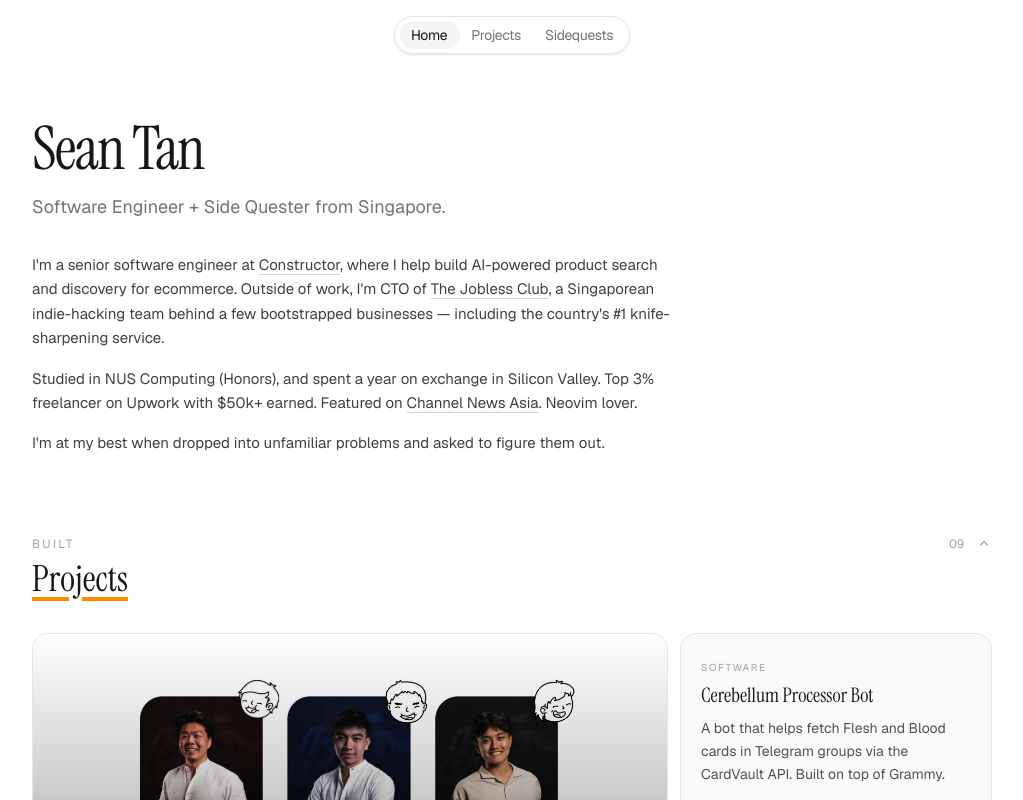
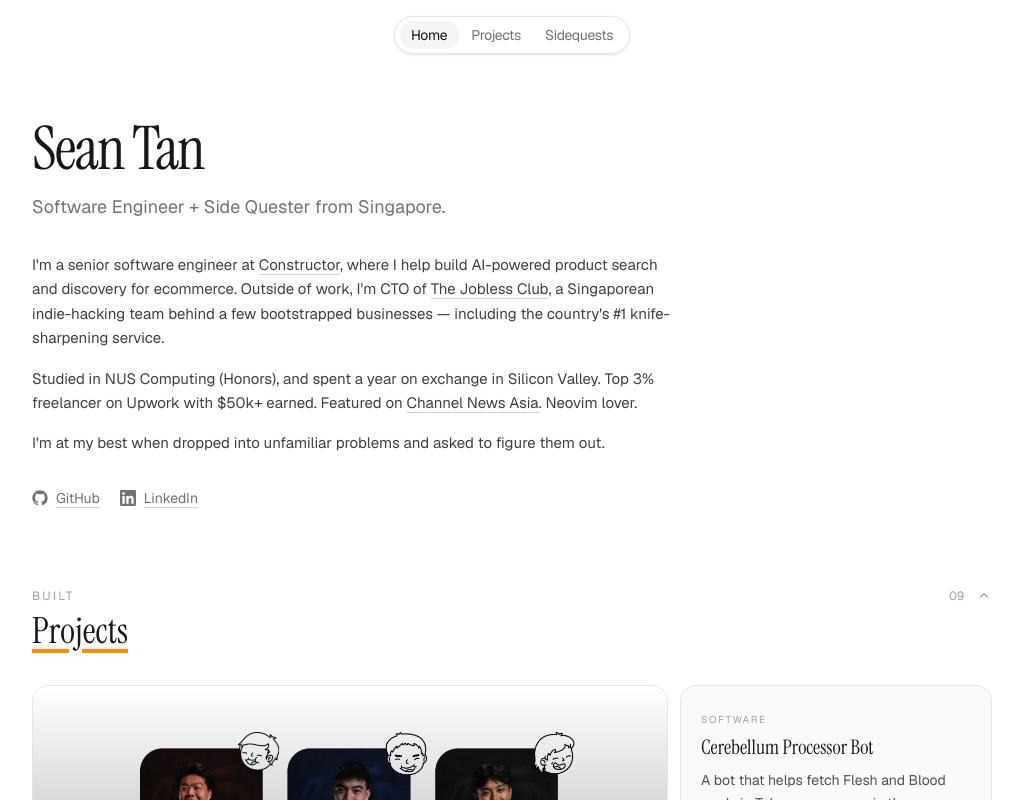
Before and after one commit to seantanyurong/seantanyurong_website, a Next.js app: page / in a window 1280 px wide. Shown: the top 800 px of the page, without its empty margins (128-1151 px from the left). Built offline with nearby package versions, Linux system fonts and the light colour scheme.

Commit message:
feat: add github and linkedin

```diff
--- a/src/components/Hero.tsx
+++ b/src/components/Hero.tsx
@@ -54,6 +54,60 @@ export function Hero() {
           figure them out.
         </p>
       </div>
+      <div className="mt-8 flex flex-wrap items-center gap-5 text-sm text-neutral-500">
+        <a
+          href="https://github.com/seantanyurong"
+          target="_blank"
+          rel="noreferrer"
+          className="group inline-flex items-center gap-2 transition-colors hover:text-neutral-900"
+        >
+          <GitHubMark className="h-4 w-4" />
+          <span className="underline decoration-neutral-300 underline-offset-4 transition-colors group-hover:decoration-neutral-900">
+            GitHub
+          </span>
+        </a>
+        <a
+          href="https://www.linkedin.com/in/seantanyurong/"
+          target="_blank"
+          rel="noreferrer"
+          className="group inline-flex items-center gap-2 transition-colors hover:text-neutral-900"
+        >
+          <LinkedInMark className="h-4 w-4" />
+          <span className="underline decoration-neutral-300 underline-offset-4 transition-colors group-hover:decoration-neutral-900">
+            LinkedIn
+          </span>
+        </a>
+      </div>
     </section>
   );
 }
+
+/* Brand marks — Heroicons doesn't ship these, so we inline minimal SVGs.
+   Both use currentColor so they pick up the link's text color on hover. */
+function GitHubMark({ className }: { className?: string }) {
+  return (
+    <svg
+      xmlns="http://www.w3.org/2000/svg"
+      viewBox="0 0 24 24"
+      fill="currentColor"
+      className={className}
+      aria-hidden="true"
+    >
+      <path d="M12 .5C5.65.5.5 5.65.5 12c0 5.08 3.29 9.39 7.86 10.91.58.1.79-.25.79-.56v-2.03c-3.2.69-3.87-1.36-3.87-1.36-.52-1.32-1.27-1.67-1.27-1.67-1.04-.71.08-.7.08-.7 1.15.08 1.76 1.18 1.76 1.18 1.02 1.76 2.69 1.25 3.35.96.1-.74.4-1.25.73-1.54-2.55-.29-5.24-1.28-5.24-5.68 0-1.26.45-2.28 1.18-3.08-.12-.29-.51-1.46.11-3.04 0 0 .96-.31 3.15 1.18.91-.25 1.89-.38 2.86-.39.97.01 1.95.14 2.86.39 2.18-1.49 3.14-1.18 3.14-1.18.63 1.58.23 2.75.12 3.04.74.8 1.18 1.82 1.18 3.08 0 4.41-2.69 5.39-5.25 5.67.41.36.78 1.05.78 2.12v3.14c0 .31.21.67.8.56C20.22 21.38 23.5 17.08 23.5 12 23.5 5.65 18.35.5 12 .5z" />
+    </svg>
+  );
+}
+
+function LinkedInMark({ className }: { className?: string }) {
+  return (
+    <svg
+      xmlns="http://www.w3.org/2000/svg"
+      viewBox="0 0 24 24"
+      fill="currentColor"
+      className={className}
+      aria-hidden="true"
+    >
+      <path d="M20.45 20.45h-3.55v-5.57c0-1.33-.03-3.04-1.86-3.04-1.86 0-2.14 1.45-2.14 2.95v5.66H9.35V9h3.41v1.56h.05c.48-.9 1.64-1.86 3.37-1.86 3.6 0 4.27 2.37 4.27 5.45v6.3zM5.34 7.43a2.06 2.06 0 1 1 0-4.12 2.06 2.06 0 0 1 0 4.12zM7.12 20.45H3.56V9h3.56v11.45zM22.22 0H1.77C.79 0 0 .78 0 1.74v20.52C0 23.22.79 24 1.77 24h20.45c.98 0 1.78-.78 1.78-1.74V1.74C24 .78 23.2 0 22.22 0z" />
+    </svg>
+  );
+}
--- a/src/components/ProjectsGrid.tsx
+++ b/src/components/ProjectsGrid.tsx
@@ -118,12 +118,25 @@ function ImageCard({ project }: { project: Project }) {
 }
 
 export function ProjectsGrid({ projects }: { projects: Project[] }) {
+  // Image cards alternate sides at the lg breakpoint (3-col grid). 1st on the
+  // left (cols 1-2), 2nd on the right (cols 2-3), and so on. Combined with
+  // `grid-auto-flow: dense`, text cards backfill the leftover cell on the
+  // opposite side automatically.
+  let imageIdx = 0;
   return (
     <ul className="grid grid-flow-row-dense grid-cols-1 gap-3 sm:grid-cols-2 lg:grid-cols-3">
       {projects.map((p) => {
         const useImage = !!p.image;
+        let posClass = "";
+        if (useImage) {
+          posClass = imageIdx % 2 === 0 ? "lg:col-start-1" : "lg:col-start-2";
+          imageIdx++;
+        }
         return (
-          <li key={p.slug} className={useImage ? "sm:col-span-2" : ""}>
+          <li
+            key={p.slug}
+            className={useImage ? `sm:col-span-2 ${posClass}` : ""}
+          >
             {useImage ? <ImageCard project={p} /> : <TextCard project={p} />}
           </li>
         );
```
